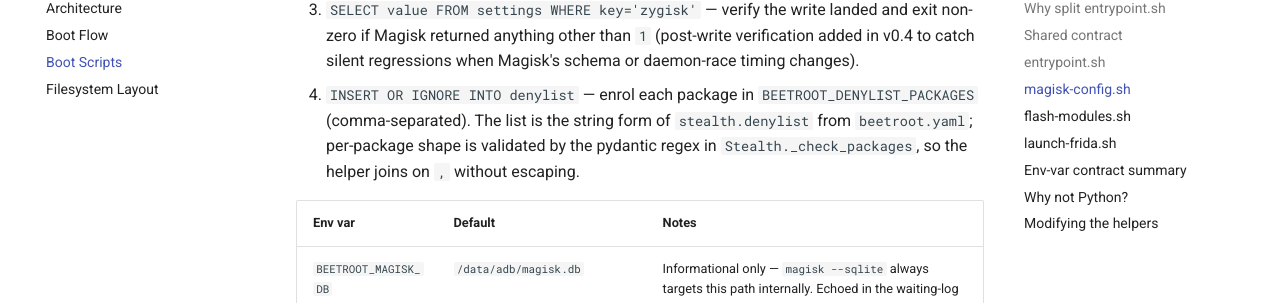
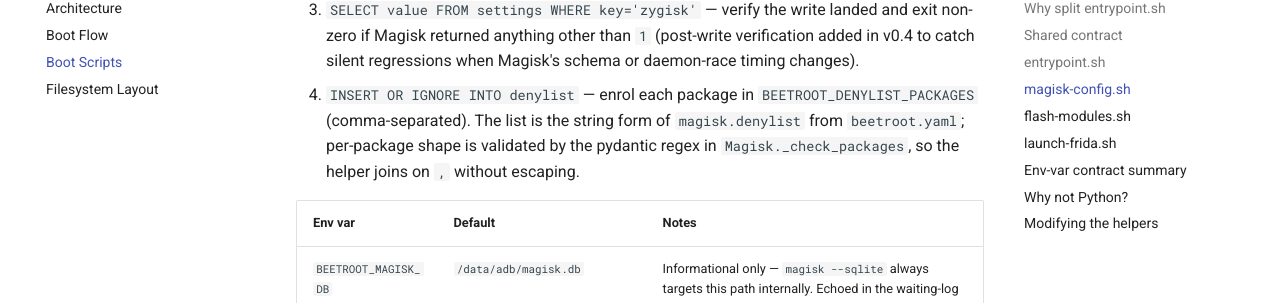
Before and after one commit to Xiddoc/Beetroot, an MkDocs documentation site: the page built from docs/how-it-works/boot-scripts.md, in a window 1280 px wide and 900 px high, scrolled down 1758 px. Shown: the part 148-451 px from the top of the window. Built offline with MkDocs 1.6.1 and Material for MkDocs 9.7.7, drawn with Linux system fonts in a browser that asks for light colours; comment, search, counter and statistics services are not loaded.

Commit message:
Fix stale Stealth/stealth.denylist references from api_version 4 rename
The api_version 3->4 migration renamed the Stealth config class to
Magisk and moved stealth.denylist to magisk.denylist, but four
present-tense references were left behind:

- docker/magisk-config.sh header comment: Stealth._check_packages
- docs/how-it-works/boot-scripts.md: both stale tokens in one sentence
- docs/how-it-works/architecture.md: stealth.denylist
- docs/reference/cli.md: stealth.denylist in the doctor skip note

Historical narrative (CHANGELOG entries, boot-flow.md's v0.3 retro,
migration guides) is left as-is since it was accurate at the time.
Comment/doc text only; no behavior change.

Refs #20

https://claude.ai/code/session_015BMh3F1PzdVsgHhMMM64i1

```diff
--- a/docs/how-it-works/boot-scripts.md
+++ b/docs/how-it-works/boot-scripts.md
@@ -77,8 +77,8 @@ Four actions (v0.4 T2):
    when Magisk's schema or daemon-race timing changes).
 4. `INSERT OR IGNORE INTO denylist` — enrol each package in
    `BEETROOT_DENYLIST_PACKAGES` (comma-separated). The list is the
-   string form of `stealth.denylist` from `beetroot.yaml`; per-package
-   shape is validated by the pydantic regex in `Stealth._check_packages`,
+   string form of `magisk.denylist` from `beetroot.yaml`; per-package
+   shape is validated by the pydantic regex in `Magisk._check_packages`,
    so the helper joins on `,` without escaping.
 
 | Env var                       | Default                                                 | Notes                                                                                                                          |
```
Also changed, not shown: docs/how-it-works/architecture.md (+1 -1 lines), docs/reference/cli.md (+1 -1 lines), 1 other file.
